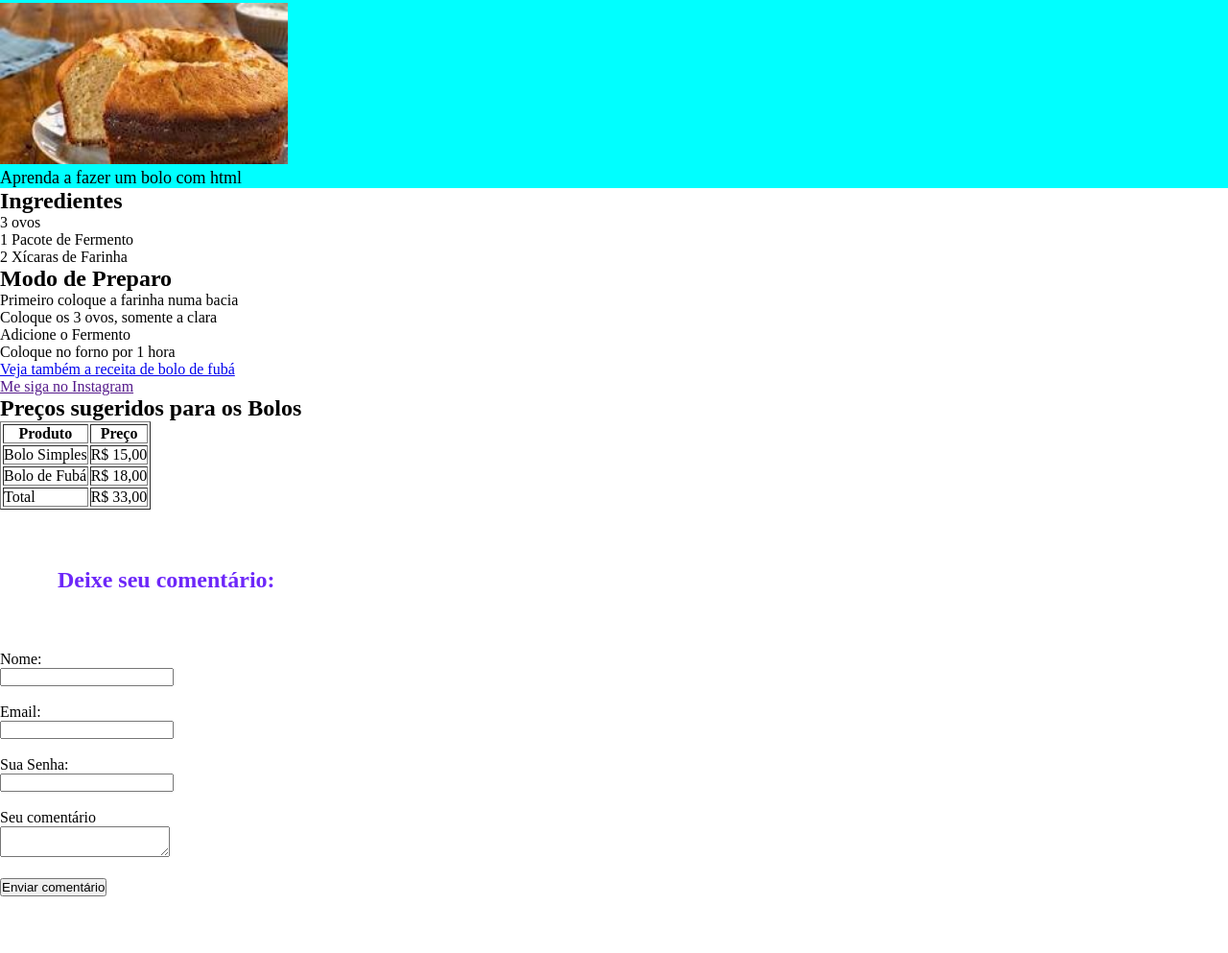
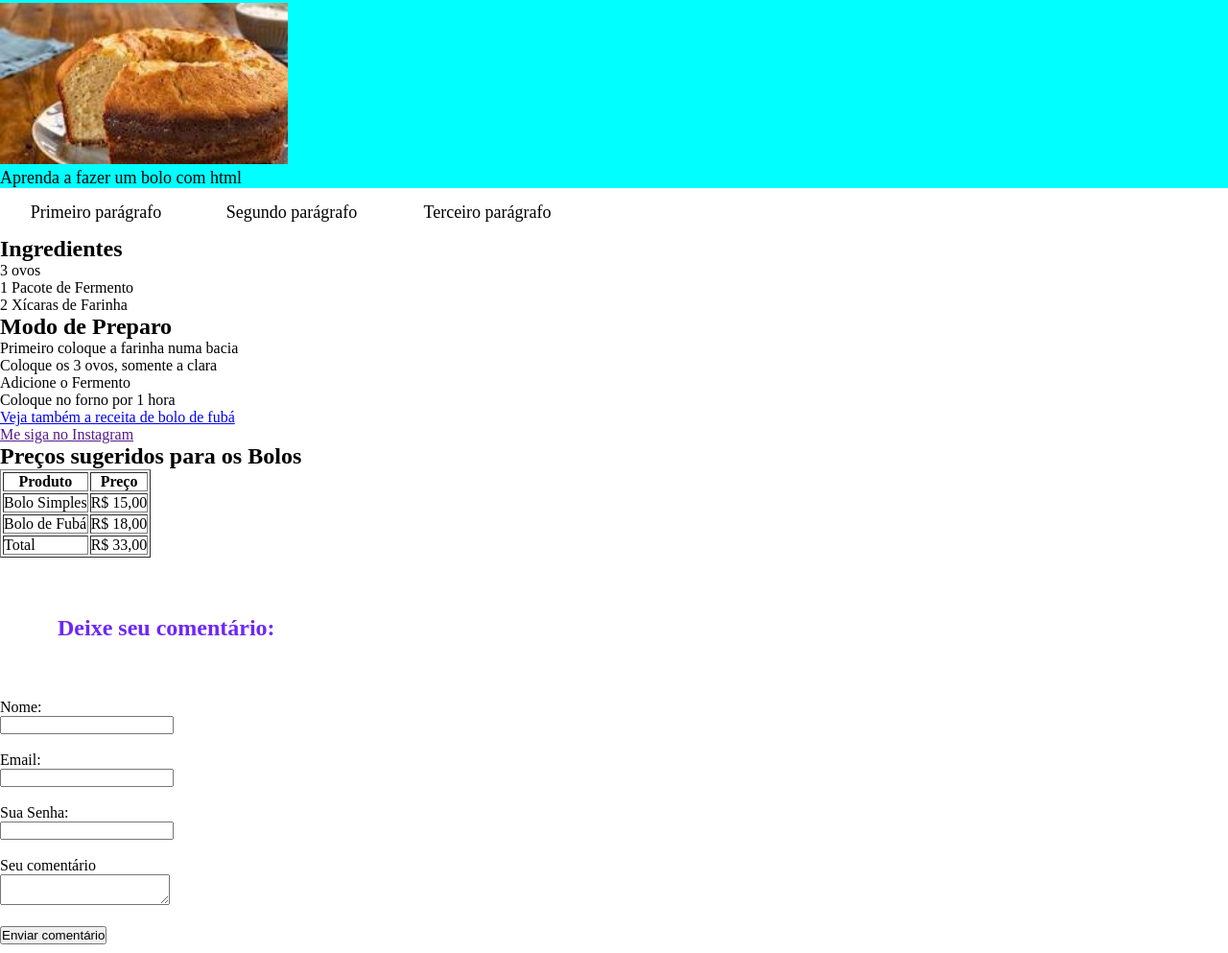
Before and after one commit to adrianoabreu/javanauta-fundamentos-css, a plain HTML site: page meu-primeiro-projeto-css/index.html in a window 1280 px wide. Shown: the part 2520-3513 px from the top of the page at 96% size. Before the commit the page ends 3472 px from the top, so only its background shows below. Drawn offline with Linux system fonts and the light colour scheme.

Commit message:
Display e comportamento dos elementos

```diff
--- a/meu-primeiro-projeto-css/index.html
+++ b/meu-primeiro-projeto-css/index.html
@@ -132,6 +132,11 @@
 
     <main>
         <article>
+            <section class="primeira-sessao">
+                <p>Primeiro parágrafo</p>
+                <p>Segundo parágrafo</p>
+                <p>Terceiro parágrafo</p>
+            </section>
             <section>
                 <h2>Ingredientes</h2>
                 <ul>
--- a/meu-primeiro-projeto-css/styles.css
+++ b/meu-primeiro-projeto-css/styles.css
@@ -64,3 +64,11 @@ header{
 #cabecalho {
     background-color: aqua;
 }
+
+.primeira-sessao p {
+    display: inline-block;
+    height: 50px;
+    width: 200px;
+    line-height: 50px;
+    text-align: center;
+}
```
